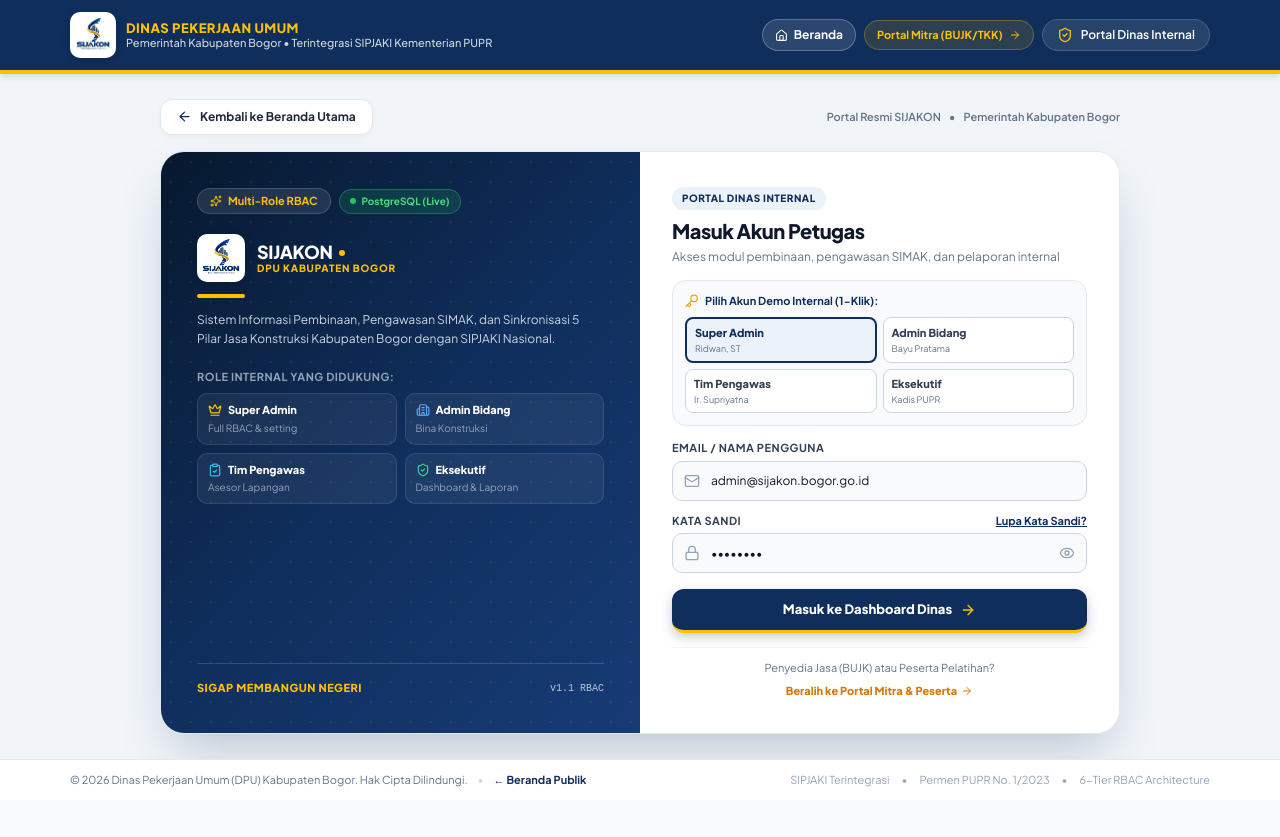
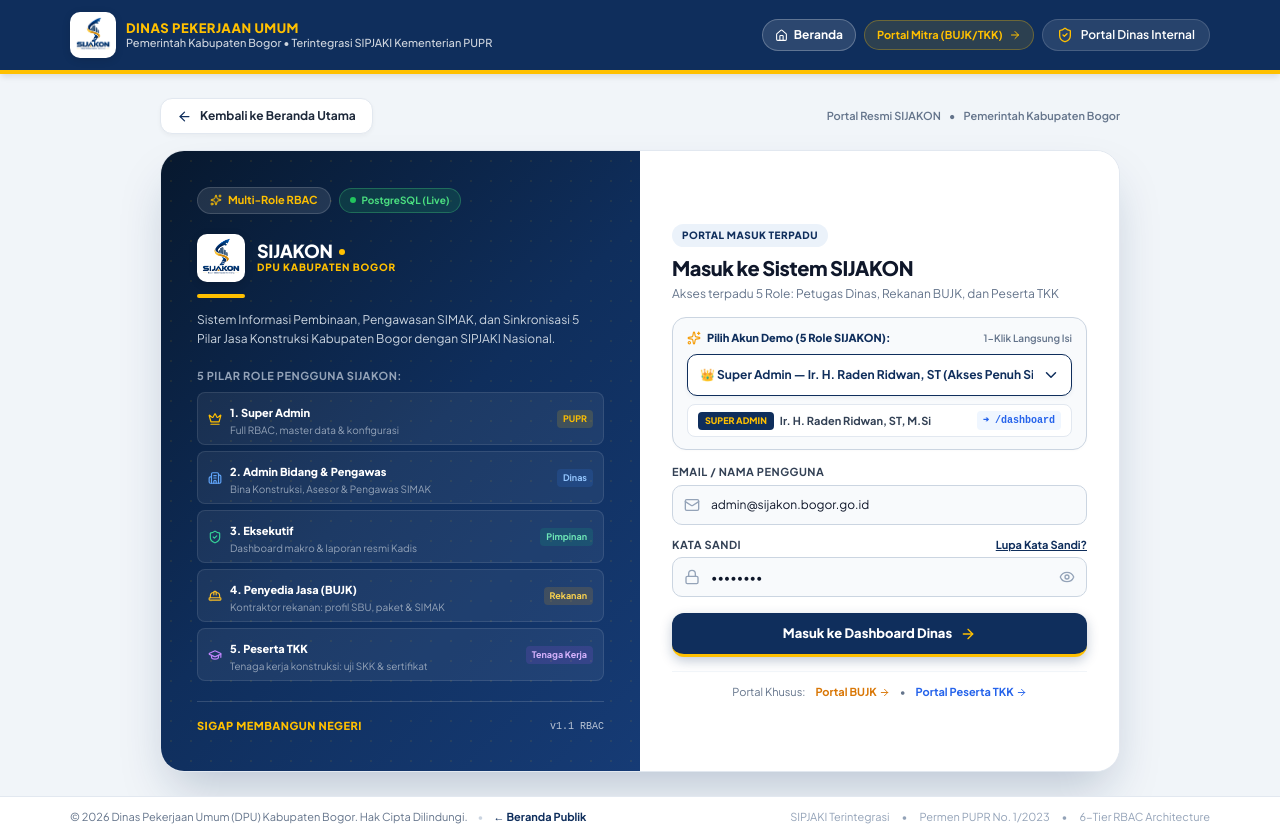
Before and after one commit to singgihhamdani/PrototypeBogor, a Next.js app in the folder prototype/: page /login in a window 1280 px wide. Before the commit the page ends 800 px from the top, so only its background shows below. Built offline with nearby package versions, Linux system fonts and the light colour scheme; no server answers.

Commit message:
feat(login): implementasi 5 role SIJAKON dan dropdown selector akun demo yang seamless

```diff
--- a/prototype/src/app/login/page.tsx
+++ b/prototype/src/app/login/page.tsx
@@ -2,11 +2,11 @@
 import { useState, useEffect } from "react";
 import { useRouter } from "next/navigation";
 import Link from "next/link";
-import { useAuth, DEMO_USERS, RoleCode } from "@/lib/mock-auth";
+import { useAuth, DEMO_USERS, RoleCode, ROLE_CONFIGS } from "@/lib/mock-auth";
 import {
   Eye, EyeOff, ShieldCheck, Building2,
   ArrowRight, Key, Mail, Lock, Sparkles, UserCheck, Crown, ClipboardCheck,
-  ArrowLeft, Home, ShieldAlert
+  ArrowLeft, Home, ShieldAlert, ChevronDown, HardHat, GraduationCap
 } from "lucide-react";
 import Logo, { BrandIcon } from "@/components/ui/logo";
 import { useResponsive } from "@/lib/use-responsive";
@@ -19,6 +19,9 @@
   const [loading, setLoading] = useState(false);
   const [selectedDemoUser, setSelectedDemoUser] = useState("superadmin");
   const [redirectPath, setRedirectPath] = useState<string | null>(null);
+
+  const currentDemoUser = DEMO_USERS[selectedDemoUser];
+  const currentRoleConfig = currentDemoUser ? ROLE_CONFIGS[currentDemoUser.role] : null;
 
   // Fitur Lupa Kata Sandi
   const [forgotPasswordOpen, setForgotPasswordOpen] = useState(false);
@@ -419,43 +422,71 @@
                 </p>
               </div>
 
-              {/* Role Highlights */}
+              {/* Role Highlights (5 Role Utama SIJAKON) */}
               <div style={{ display: "flex", flexDirection: "column", gap: "8px" }}>
                 <p style={{ fontSize: "11px", fontWeight: 700, color: "#94A3B8", textTransform: "uppercase", margin: 0, letterSpacing: "0.5px" }}>
-                  Role Internal yang Didukung:
+                  5 Pilar Role Pengguna SIJAKON:
                 </p>
 
-                <div style={{ display: "grid", gridTemplateColumns: "1fr 1fr", gap: "8px" }}>
-                  <div style={{ padding: "8px 10px", borderRadius: "10px", backgroundColor: "rgba(255,255,255,0.06)", border: "1px solid rgba(255,255,255,0.1)" }}>
-                    <div style={{ display: "flex", alignItems: "center", gap: "6px" }}>
-                      <Crown style={{ width: "14px", height: "14px", color: "#FFC000" }} />
-                      <span style={{ fontSize: "11px", fontWeight: 800, color: "#FFFFFF" }}>Super Admin</span>
+                <div style={{ display: "flex", flexDirection: "column", gap: "6px" }}>
+                  {/* 1. Super Admin */}
+                  <div style={{ padding: "6px 10px", borderRadius: "8px", backgroundColor: "rgba(255,255,255,0.06)", border: "1px solid rgba(255,255,255,0.1)", display: "flex", alignItems: "center", justifyContent: "space-between" }}>
+                    <div style={{ display: "flex", alignItems: "center", gap: "8px" }}>
+                      <Crown style={{ width: "14px", height: "14px", color: "#FFC000", flexShrink: 0 }} />
+                      <div>
+                        <span style={{ fontSize: "11px", fontWeight: 800, color: "#FFFFFF" }}>1. Super Admin</span>
+                        <p style={{ fontSize: "10px", color: "#94A3B8", margin: 0 }}>Full RBAC, master data & konfigurasi</p>
+                      </div>
                     </div>
-                    <p style={{ fontSize: "10px", color: "#94A3B8", margin: "2px 0 0 0" }}>Full RBAC & setting</p>
+                    <span style={{ fontSize: "9px", fontWeight: 700, color: "#FFC000", backgroundColor: "rgba(255,192,0,0.15)", padding: "2px 6px", borderRadius: "4px" }}>PUPR</span>
                   </div>
 
-                  <div style={{ padding: "8px 10px", borderRadius: "10px", backgroundColor: "rgba(255,255,255,0.06)", border: "1px solid rgba(255,255,255,0.1)" }}>
-                    <div style={{ display: "flex", alignItems: "center", gap: "6px" }}>
-                      <Building2 style={{ width: "14px", height: "14px", color: "#60A5FA" }} />
-                      <span style={{ fontSize: "11px", fontWeight: 800, color: "#FFFFFF" }}>Admin Bidang</span>
+                  {/* 2. Admin Bidang & Asesor */}
+                  <div style={{ padding: "6px 10px", borderRadius: "8px", backgroundColor: "rgba(255,255,255,0.06)", border: "1px solid rgba(255,255,255,0.1)", display: "flex", alignItems: "center", justifyContent: "space-between" }}>
+                    <div style={{ display: "flex", alignItems: "center", gap: "8px" }}>
+                      <Building2 style={{ width: "14px", height: "14px", color: "#60A5FA", flexShrink: 0 }} />
+                      <div>
+                        <span style={{ fontSize: "11px", fontWeight: 800, color: "#FFFFFF" }}>2. Admin Bidang & Pengawas</span>
+                        <p style={{ fontSize: "10px", color: "#94A3B8", margin: 0 }}>Bina Konstruksi, Asesor & Pengawas SIMAK</p>
+                      </div>
                     </div>
-                    <p style={{ fontSize: "10px", color: "#94A3B8", margin: "2px 0 0 0" }}>Bina Konstruksi</p>
+                    <span style={{ fontSize: "9px", fontWeight: 700, color: "#93C5FD", backgroundColor: "rgba(59,130,246,0.15)", padding: "2px 6px", borderRadius: "4px" }}>Dinas</span>
                   </div>
 
-                  <div style={{ padding: "8px 10px", borderRadius: "10px", backgroundColor: "rgba(255,255,255,0.06)", border: "1px solid rgba(255,255,255,0.1)" }}>
-                    <div style={{ display: "flex", alignItems: "center", gap: "6px" }}>
-                      <ClipboardCheck style={{ width: "14px", height: "14px", color: "#38BDF8" }} />
-                      <span style={{ fontSize: "11px", fontWeight: 800, color: "#FFFFFF" }}>Tim Pengawas</span>
+                  {/* 3. Eksekutif */}
+                  <div style={{ padding: "6px 10px", borderRadius: "8px", backgroundColor: "rgba(255,255,255,0.06)", border: "1px solid rgba(255,255,255,0.1)", display: "flex", alignItems: "center", justifyContent: "space-between" }}>
+                    <div style={{ display: "flex", alignItems: "center", gap: "8px" }}>
+                      <ShieldCheck style={{ width: "14px", height: "14px", color: "#34D399", flexShrink: 0 }} />
+                      <div>
+                        <span style={{ fontSize: "11px", fontWeight: 800, color: "#FFFFFF" }}>3. Eksekutif</span>
+                        <p style={{ fontSize: "10px", color: "#94A3B8", margin: 0 }}>Dashboard makro & laporan resmi Kadis</p>
+                      </div>
                     </div>
-                    <p style={{ fontSize: "10px", color: "#94A3B8", margin: "2px 0 0 0" }}>Asesor Lapangan</p>
+                    <span style={{ fontSize: "9px", fontWeight: 700, color: "#6EE7B7", backgroundColor: "rgba(16,185,129,0.15)", padding: "2px 6px", borderRadius: "4px" }}>Pimpinan</span>
                   </div>
 
-                  <div style={{ padding: "8px 10px", borderRadius: "10px", backgroundColor: "rgba(255,255,255,0.06)", border: "1px solid rgba(255,255,255,0.1)" }}>
-                    <div style={{ display: "flex", alignItems: "center", gap: "6px" }}>
-                      <ShieldCheck style={{ width: "14px", height: "14px", color: "#34D399" }} />
-                      <span style={{ fontSize: "11px", fontWeight: 800, color: "#FFFFFF" }}>Eksekutif</span>
+                  {/* 4. Penyedia Jasa BUJK */}
+                  <div style={{ padding: "6px 10px", borderRadius: "8px", backgroundColor: "rgba(255,255,255,0.06)", border: "1px solid rgba(255,255,255,0.1)", display: "flex", alignItems: "center", justifyContent: "space-between" }}>
+                    <div style={{ display: "flex", alignItems: "center", gap: "8px" }}>
+                      <HardHat style={{ width: "14px", height: "14px", color: "#FBBF24", flexShrink: 0 }} />
+                      <div>
+                        <span style={{ fontSize: "11px", fontWeight: 800, color: "#FFFFFF" }}>4. Penyedia Jasa (BUJK)</span>
+                        <p style={{ fontSize: "10px", color: "#94A3B8", margin: 0 }}>Kontraktor rekanan: profil SBU, paket & SIMAK</p>
+                      </div>
                     </div>
-                    <p style={{ fontSize: "10px", color: "#94A3B8", margin: "2px 0 0 0" }}>Dashboard & Laporan</p>
+                    <span style={{ fontSize: "9px", fontWeight: 700, color: "#FCD34D", backgroundColor: "rgba(245,158,11,0.15)", padding: "2px 6px", borderRadius: "4px" }}>Rekanan</span>
+                  </div>
+
+                  {/* 5. Peserta TKK */}
+                  <div style={{ padding: "6px 10px", borderRadius: "8px", backgroundColor: "rgba(255,255,255,0.06)", border: "1px solid rgba(255,255,255,0.1)", display: "flex", alignItems: "center", justifyContent: "space-between" }}>
+                    <div style={{ display: "flex", alignItems: "center", gap: "8px" }}>
+                      <GraduationCap style={{ width: "14px", height: "14px", color: "#C084FC", flexShrink: 0 }} />
+                      <div>
+                        <span style={{ fontSize: "11px", fontWeight: 800, color: "#FFFFFF" }}>5. Peserta TKK</span>
+                        <p style={{ fontSize: "10px", color: "#94A3B8", margin: 0 }}>Tenaga kerja konstruksi: uji SKK & sertifikat</p>
+                      </div>
+                    </div>
+                    <span style={{ fontSize: "9px", fontWeight: 700, color: "#D8B4FE", backgroundColor: "rgba(168,85,247,0.15)", padding: "2px 6px", borderRadius: "4px" }}>Tenaga Kerja</span>
                   </div>
                 </div>
               </div>
@@ -509,7 +540,7 @@
                     marginBottom: "6px"
                   }}
                 >
-                  Portal Dinas Internal
+                  Portal Masuk Terpadu
                 </span>
                 <h3
                   style={{
@@ -520,7 +551,7 @@
                     margin: 0
                   }}
                 >
-                  Masuk Akun Petugas
+                  Masuk ke Sistem SIJAKON
                 </h3>
                 <p
                   style={{
@@ -529,7 +560,7 @@
                     margin: "2px 0 0 0"
                   }}
                 >
-                  Akses modul pembinaan, pengawasan SIMAK, dan pelaporan internal
+                  Akses terpadu 5 Role: Petugas Dinas, Rekanan BUJK, dan Peserta TKK
                 </p>
               </div>
 
@@ -555,58 +586,132 @@
                 </div>
               )}
 
-              {/* Demo Account Fast Selector */}
+              {/* Clean Demo Account Dropdown Selector */}
               <div
                 style={{
                   borderRadius: "14px",
-                  border: "1px solid #E2E8F0",
+                  border: "1.5px solid #CBD5E1",
                   backgroundColor: "#F8FAFC",
-                  padding: "12px",
+                  padding: "12px 14px",
                   display: "flex",
                   flexDirection: "column",
-                  gap: "8px"
+                  gap: "8px",
+                  boxShadow: "0 1px 3px rgba(0,0,0,0.02)"
                 }}
               >
                 <div style={{ display: "flex", alignItems: "center", justifyContent: "space-between" }}>
-                  <div style={{ display: "flex", alignItems: "center", gap: "6px", fontSize: "11px", fontWeight: 700, color: "#0F2E5C" }}>
-                    <Key style={{ width: "14px", height: "14px", color: "#F59E0B" }} />
-                    <span>Pilih Akun Demo Internal (1-Klik):</span>
+                  <div style={{ display: "flex", alignItems: "center", gap: "6px", fontSize: "11px", fontWeight: 800, color: "#0F2E5C" }}>
+                    <Sparkles style={{ width: "14px", height: "14px", color: "#F59E0B" }} />
+                    <span>Pilih Akun Demo (5 Role SIJAKON):</span>
                   </div>
+                  <span style={{ fontSize: "10px", color: "#64748B", fontWeight: 600 }}>
+                    1-Klik Langsung Isi
+                  </span>
                 </div>
 
-                {/* 4 Internal Demo Role Buttons */}
-                <div style={{ display: "grid", gridTemplateColumns: "1fr 1fr", gap: "6px" }}>
-                  {[
-                    { key: "superadmin", label: "Super Admin", sub: "Ridwan, ST" },
-                    { key: "op_binkon", label: "Admin Bidang", sub: "Bayu Pratama" },
-                    { key: "op_pengawas", label: "Tim Pengawas", sub: "Ir. Supriyatna" },
-                    { key: "eksekutif", label: "Eksekutif", sub: "Kadis PUPR" },
-                  ].map((item) => {
-                    const isSelected = selectedDemoUser === item.key;
-                    return (
-                      <button
-                        key={item.key}
-                        type="button"
-                        onClick={() => handleSelectDemo(item.key)}
+                {/* Dropdown Select Element */}
+                <div style={{ position: "relative" }}>
+                  <select
+                    id="demo-account-select"
+                    value={selectedDemoUser}
+                    onChange={(e) => handleSelectDemo(e.target.value)}
+                    style={{
+                      width: "100%",
+                      height: "42px",
+                      borderRadius: "10px",
+                      border: "1.5px solid #0F2E5C",
+                      backgroundColor: "#FFFFFF",
+                      padding: "0 38px 0 12px",
+                      fontSize: "12px",
+                      fontWeight: 700,
+                      color: "#0F2E5C",
+                      cursor: "pointer",
+                      outline: "none",
+                      appearance: "none",
+                      boxShadow: "0 2px 4px rgba(15, 46, 92, 0.06)"
+                    }}
+                  >
+                    <optgroup label="── 1. SUPER ADMIN ──">
+                      <option value="superadmin">👑 Super Admin — Ir. H. Raden Ridwan, ST (Akses Penuh Sistem)</option>
+                    </optgroup>
+                    <optgroup label="── 2. ADMIN BIDANG & PENGAWAS ──">
+                      <option value="op_binkon">🏢 Admin Bidang — Bayu Pratama, S.Kom (Seksi Bina Konstruksi)</option>
+                      <option value="op_pengawas">📋 Tim Pengawas — Ir. Supriyatna, ST (Asesor & Pengawas SIMAK)</option>
+                    </optgroup>
+                    <optgroup label="── 3. EKSEKUTIF PIMPINAN ──">
+                      <option value="eksekutif">🛡️ Eksekutif — Drs. H. Suryanto Putra, M.Si (Kepala Dinas PUPR)</option>
+                    </optgroup>
+                    <optgroup label="── 4. PENYEDIA JASA (BUJK) ──">
+                      <option value="bujk_demo">🏗️ Penyedia Jasa (BUJK) — Budi Santoso, ST (PT Bangun Jaya Konstruksi)</option>
+                    </optgroup>
+                    <optgroup label="── 5. PESERTA PELATIHAN TKK ──">
+                      <option value="peserta_demo">🎓 Peserta TKK — Ahmad Fauzi, A.Md (Pelaksana Lapangan Gedung)</option>
+                    </optgroup>
+                  </select>
+                  <ChevronDown
+                    style={{
+                      position: "absolute",
+                      right: "12px",
+                      top: "50%",
+                      transform: "translateY(-50%)",
+                      width: "18px",
+                      height: "18px",
+                      color: "#0F2E5C",
+                      pointerEvents: "none"
+                    }}
+                  />
+                </div>
+
+                {/* Active Demo Profile Detail Pill */}
+                {currentDemoUser && (
+                  <div
+                    style={{
+                      display: "flex",
+                      alignItems: "center",
+                      justifyContent: "space-between",
+                      gap: "8px",
+                      backgroundColor: "#FFFFFF",
+                      border: "1px solid #E2E8F0",
+                      padding: "6px 10px",
+                      borderRadius: "8px",
+                      fontSize: "11px"
+                    }}
+                  >
+                    <div style={{ display: "flex", alignItems: "center", gap: "6px", minWidth: 0, overflow: "hidden" }}>
+                      <span
                         style={{
-                          textAlign: "left",
-                          padding: "6px 8px",
-                          borderRadius: "8px",
-                          border: isSelected ? "2px solid #0F2E5C" : "1px solid #CBD5E1",
-                          backgroundColor: isSelected ? "#EBF2FA" : "#FFFFFF",
-                          cursor: "pointer"
+                          backgroundColor: currentRoleConfig?.badgeBg || "#0F2E5C",
+                          color: currentRoleConfig?.badgeText || "#FFFFFF",
+                          padding: "2px 7px",
+                          borderRadius: "4px",
+                          fontWeight: 800,
+                          fontSize: "9px",
+                          textTransform: "uppercase",
+                          flexShrink: 0
                         }}
                       >
-                        <span style={{ display: "block", fontSize: "11px", fontWeight: 800, color: isSelected ? "#0F2E5C" : "#334155" }}>
-                          {item.label}
-                        </span>
-                        <span style={{ display: "block", fontSize: "9px", color: "#64748B" }}>
-                          {item.sub}
-                        </span>
-                      </button>
-                    );
-                  })}
-                </div>
+                        {currentDemoUser.roleLabel}
+                      </span>
+                      <span style={{ color: "#334155", fontWeight: 700, textOverflow: "ellipsis", overflow: "hidden", whiteSpace: "nowrap" }}>
+                        {currentDemoUser.name}
+                      </span>
+                    </div>
+                    <span
+                      style={{
+                        fontSize: "10px",
+                        color: "#2563EB",
+                        fontWeight: 700,
+                        flexShrink: 0,
+                        fontFamily: "monospace",
+                        backgroundColor: "#EFF6FF",
+                        padding: "2px 6px",
+                        borderRadius: "4px"
+                      }}
+                    >
+                      ➔ {currentRoleConfig?.defaultRoute || "/dashboard"}
+                    </span>
+                  </div>
+                )}
               </div>
 
               {/* Form Inputs */}
@@ -823,38 +928,60 @@
                     <span>Memverifikasi Hak Akses...</span>
                   ) : (
                     <>
-                      <span>Masuk ke Dashboard Dinas</span>
+                      <span>
+                        {selectedDemoUser === "bujk_demo"
+                          ? "Masuk ke Portal Rekanan BUJK"
+                          : selectedDemoUser === "peserta_demo"
+                          ? "Masuk ke Portal Peserta TKK"
+                          : "Masuk ke Dashboard Dinas"}
+                      </span>
                       <ArrowRight style={{ width: "16px", height: "16px", color: "#FFC000" }} />
                     </>
                   )}
                 </button>
               </form>
 
-              {/* Portal Mitra External Link */}
+              {/* Portal Mitra Direct Links */}
               <div
                 style={{
                   paddingTop: "12px",
                   borderTop: "1px solid #F1F5F9",
-                  textAlign: "center"
+                  display: "flex",
+                  alignItems: "center",
+                  justifyContent: "center",
+                  gap: "10px",
+                  flexWrap: "wrap",
+                  fontSize: "11px",
+                  color: "#64748B"
                 }}
               >
-                <p style={{ fontSize: "11px", color: "#64748B", margin: 0 }}>
-                  Penyedia Jasa (BUJK) atau Peserta Pelatihan?
-                </p>
+                <span>Portal Khusus:</span>
                 <Link
-                  href="/portal/login"
+                  href="/portal/login?tab=bujk"
                   style={{
+                    fontWeight: 700,
+                    color: "#D97706",
+                    textDecoration: "none",
                     display: "inline-flex",
                     alignItems: "center",
-                    gap: "4px",
-                    fontSize: "11px",
-                    fontWeight: 800,
-                    color: "#D97706",
-                    textDecoration: "none",
-                    marginTop: "2px"
+                    gap: "2px"
                   }}
                 >
-                  Beralih ke Portal Mitra & Peserta <ArrowRight style={{ width: "12px", height: "12px" }} />
+                  Portal BUJK <ArrowRight style={{ width: "11px", height: "11px" }} />
+                </Link>
+                <span>•</span>
+                <Link
+                  href="/portal/login?tab=peserta"
+                  style={{
+                    fontWeight: 700,
+                    color: "#2563EB",
+                    textDecoration: "none",
+                    display: "inline-flex",
+                    alignItems: "center",
+                    gap: "2px"
+                  }}
+                >
+                  Portal Peserta TKK <ArrowRight style={{ width: "11px", height: "11px" }} />
                 </Link>
               </div>
 
```
